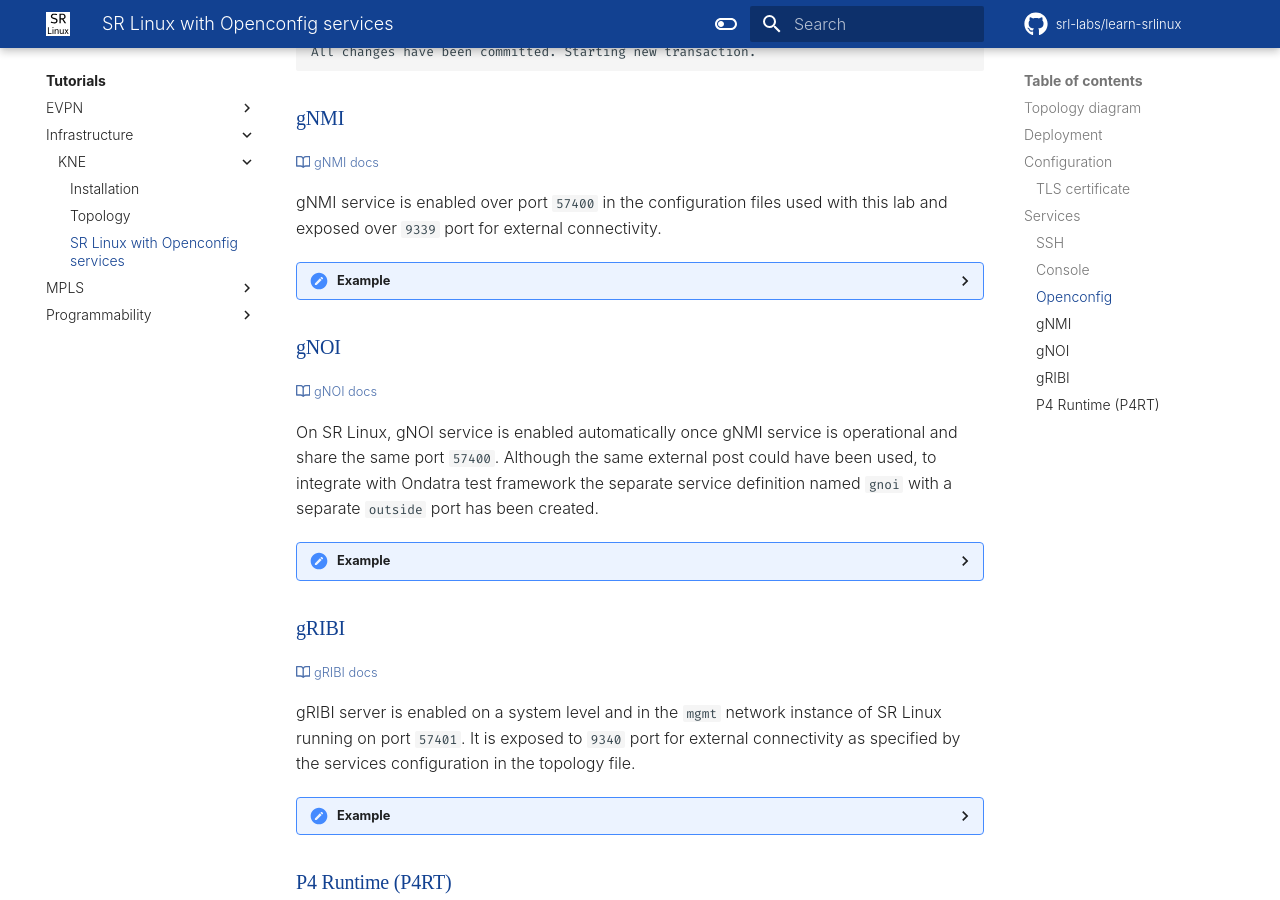
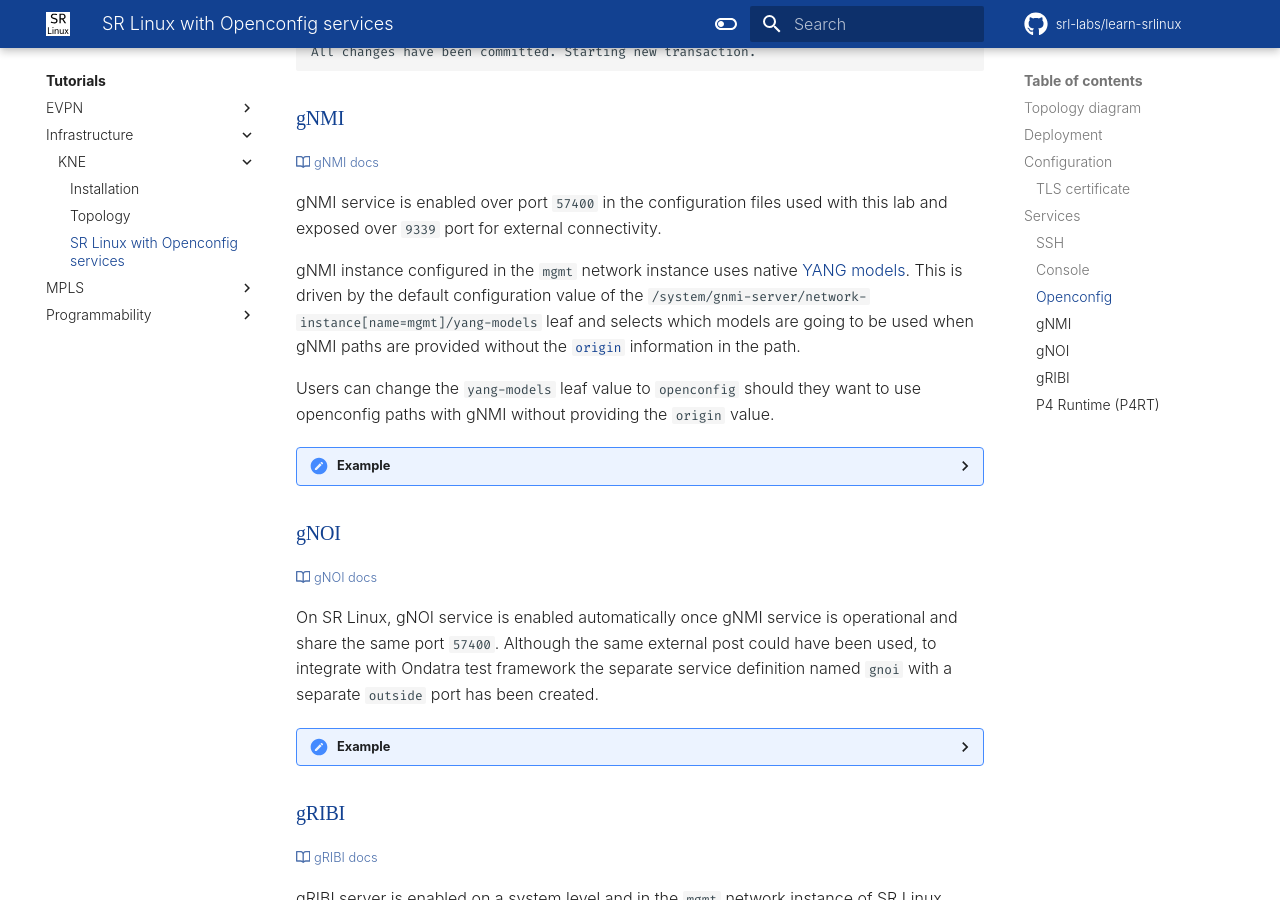
Before and after one commit to srl-labs/learn-srlinux, an MkDocs documentation site: the page built from docs/tutorials/infrastructure/kne/srl-with-kne/srl-with-oc-services.md, in a window 1280 px wide and 900 px high, scrolled down 3596 px. Built offline with MkDocs 1.6.1 and Material for MkDocs 9.7.7, drawn with Linux system fonts in a browser that asks for light colours; emoji names are drawn with the system emoji font; some web fonts are replaced; comment, search, counter and statistics services are not loaded.

Commit message:
added gnmi get examples for native and oc schemas

````diff
--- a/docs/tutorials/infrastructure/kne/srl-with-kne/srl-with-oc-services.md
+++ b/docs/tutorials/infrastructure/kne/srl-with-kne/srl-with-oc-services.md
@@ -196,19 +196,65 @@
     }
     ``` -->
 
+gNMI instance configured in the `mgmt` network instance uses native [YANG models](../../../../yang/yang.md). This is driven by the default configuration value of the `/system/gnmi-server/network-instance[name=mgmt]/yang-models` leaf and selects which models are going to be used when gNMI paths are provided without the [`origin`](https://github.com/openconfig/reference/blob/c243b35b36e366852f9476c87fb2efe6e9050dfe/rpc/gnmi/gnmi-specification.md#222-paths) information in the path.
+
+Users can change the `yang-models` leaf value to `openconfig` should they want to use openconfig paths with gNMI without providing the `origin` value.
+
 ??? "Example"
     gNMI service can be tested using [gnmic](https://gnmic.kmrd.dev) cli client.
-
-    ```bash
-    ❯ gnmic -a 172.18.0.50:9339 -u admin -p admin --skip-verify capabilities
-    gNMI version: 0.7.0
-    supported models:
-      - urn:srl_nokia/aaa:srl_nokia-aaa, Nokia, 2022-06-30
-      - urn:srl_nokia/aaa-password:srl_nokia-aaa-password, Nokia, 2022-06-30
-      - urn:srl_nokia/aaa-types:srl_nokia-aaa-types, Nokia, 2021-11-30
-      - urn:srl_nokia/acl:srl_nokia-acl, Nokia, 2022-06-30
-    -- snip --
-    ```
+    === "Capabilities"
+        ```bash
+        ❯ gnmic -a 172.18.0.50:9339 -u admin -p admin --skip-verify capabilities
+        gNMI version: 0.7.0
+        supported models:
+          - urn:srl_nokia/aaa:srl_nokia-aaa, Nokia, 2022-06-30
+          - urn:srl_nokia/aaa-password:srl_nokia-aaa-password, Nokia, 2022-06-30
+          - urn:srl_nokia/aaa-types:srl_nokia-aaa-types, Nokia, 2021-11-30
+          - urn:srl_nokia/acl:srl_nokia-acl, Nokia, 2022-06-30
+        -- snip --
+        ```
+    === "Get using native YANG models"
+        By default, native YANG models are used by the gNMI server. This means that paths without the `origin` information are assumed to belong to the native YANG models.
+        ```bash
+        ❯ gnmic -a 172.18.0.50:9339 -u admin -p admin --skip-verify -e JSON_IETF \
+          get --path /system/information/version
+        [
+          {
+            "source": "172.18.0.50:9339",
+            "timestamp": 1665490620272174602,
+            "time": "2022-10-11T14:17:00.272174602+02:00",
+            "updates": [
+              {
+                "Path": "srl_nokia-system:system/srl_nokia-system-info:information/version",
+                "values": {
+                  "srl_nokia-system:system/srl_nokia-system-info:information/version": "v22.6.4-90-g4b19af2d95"
+                }
+              }
+            ]
+          }
+        ]
+        ```
+    === "Get using Openconfig YANG models"
+        When openconfig is not configured to be a default schema for gNMI server, users need to set the `origin` field of the path prefix to `openconfig` value:
+        ```bash
+        ❯ gnmic -a 172.18.0.50:9339 -u admin -p admin --skip-verify -e JSON_IETF \
+          get --prefix "openconfig:/" --path "/system/state/hostname"
+        [
+          {
+            "source": "172.18.0.50:9339",
+            "timestamp": 1665493415999114602,
+            "time": "2022-10-11T15:03:35.999114602+02:00",
+            "updates": [
+              {
+                "Path": "openconfig-system:system/state/hostname",
+                "values": {
+                  "openconfig-system:system/state/hostname": "srl1"
+                }
+              }
+            ]
+          }
+        ]
+        ```
 
 ### gNOI
 
````
